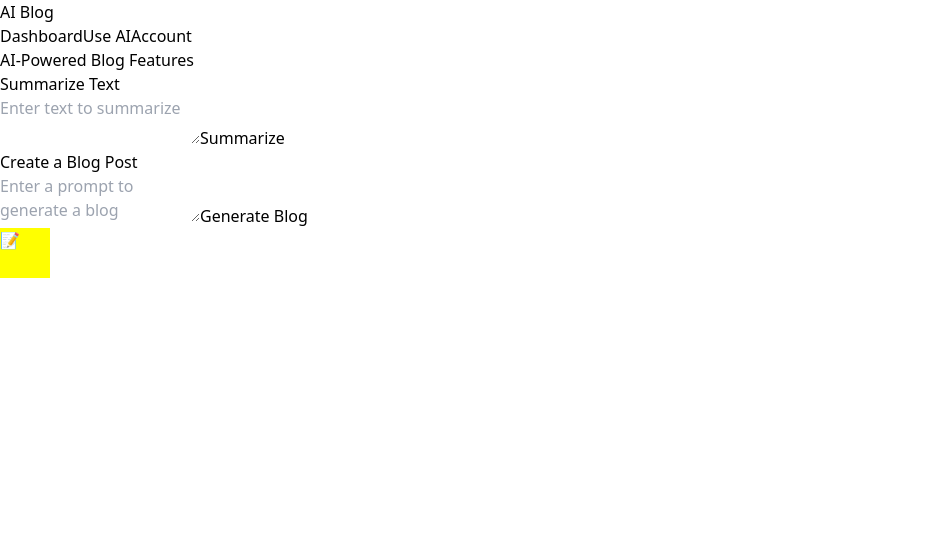
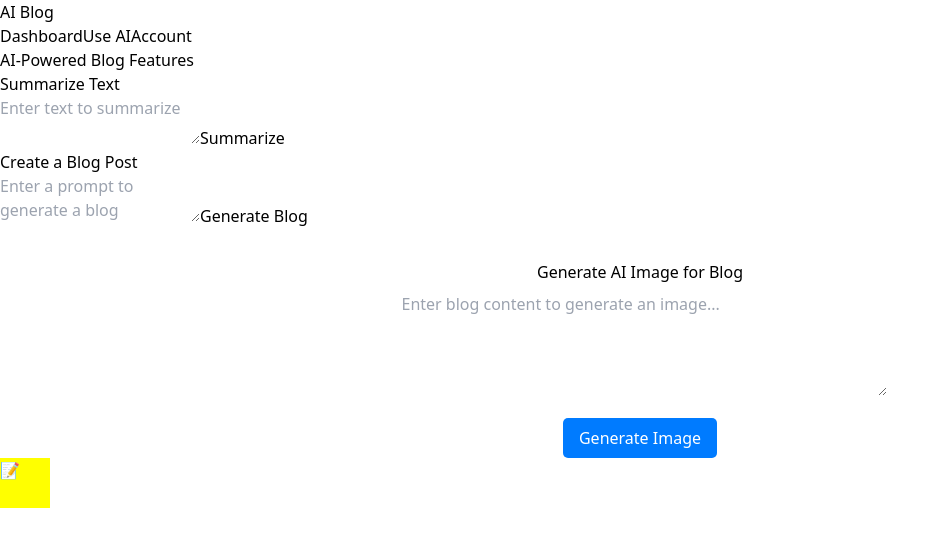
Before and after one commit to Shashank-Shourie/ps-school-project, a React (Vite) app in the folder front/: page /ai in a window 1280 px wide. Shown: the top 546 px of the page, without its empty margins (0-948 px from the left). Built offline with nearby package versions, Linux system fonts and the light colour scheme; no server answers.

Commit message:
modified:   back/routes/aiRoutes.js 	modified:   back/test.http 	modified:   front/src/components/GenerateBlog.jsx 	new file:   front/src/components/GenerateImage.jsx 	modified:   front/src/pages/Aitest.jsx

```diff
--- a/front/src/components/GenerateBlog.jsx
+++ b/front/src/components/GenerateBlog.jsx
@@ -66,6 +66,7 @@ const GenerateBlog = () => {
           <p className="mt-2 bg-gray-200 p-4 rounded-lg" style={{ whiteSpace: 'pre-wrap' }}>{blogPost}</p>
         </div>
       )}
+
     </div>
   );
 };
--- /dev/null
+++ b/front/src/components/GenerateImage.jsx
@@ -0,0 +1,72 @@
+import React, { useState } from 'react';
+
+const GenerateImage = () => {
+    const [blogContent, setBlogContent] = useState('');
+    const [imageUrl, setImageUrl] = useState(null);
+    const [loading, setLoading] = useState(false);
+    const [error, setError] = useState(null);
+
+    const handleGenerateImage = async () => {
+        setLoading(true);
+        setError(null);
+        setImageUrl(null);
+
+        try {
+            const response = await fetch('http://localhost:5000/api/ai/generate-image', {
+                method: 'POST',
+                headers: { 'Content-Type': 'application/json' },
+                body: JSON.stringify({ blogContent }),
+            });
+
+            const data = await response.json();
+
+            if (response.ok && data.imageUrl) {
+                setImageUrl(data.imageUrl);
+            } else {
+                setError(data.error || 'Failed to generate image');
+            }
+        } catch (err) {
+            setError('Error connecting to the server');
+        } finally {
+            setLoading(false);
+        }
+    };
+
+    return (
+        <div style={{ textAlign: 'center', marginTop: '2rem' }}>
+            <h2>Generate AI Image for Blog</h2>
+            <textarea
+                rows="4"
+                cols="50"
+                placeholder="Enter blog content to generate an image..."
+                value={blogContent}
+                onChange={(e) => setBlogContent(e.target.value)}
+                style={{ marginBottom: '1rem', padding: '0.5rem' }}
+            ></textarea>
+            <br />
+            <button
+                onClick={handleGenerateImage}
+                disabled={loading || !blogContent.trim()}
+                style={{
+                    padding: '0.5rem 1rem',
+                    cursor: loading || !blogContent.trim() ? 'not-allowed' : 'pointer',
+                    backgroundColor: loading ? '#ddd' : '#007bff',
+                    color: 'white',
+                    border: 'none',
+                    borderRadius: '5px',
+                }}
+            >
+                {loading ? 'Generating...' : 'Generate Image'}
+            </button>
+            {error && <p style={{ color: 'red', marginTop: '1rem' }}>{error}</p>}
+            {imageUrl && (
+                <div style={{ marginTop: '2rem' }}>
+                    <h3>Generated Image:</h3>
+                    <img src={imageUrl} alt="Generated" style={{ maxWidth: '100%', height: 'auto', borderRadius: '10px' }} />
+                </div>
+            )}
+        </div>
+    );
+};
+
+export default GenerateImage;
--- a/front/src/pages/Aitest.jsx
+++ b/front/src/pages/Aitest.jsx
@@ -3,6 +3,7 @@ import Summarize1 from '../components/Blsummary';
 import GenerateBlog from '../components/GenerateBlog';
 import Navbar from '../components/Navbar'
 import NoteBox from '../components/NoteBox';
+import GenerateImage from '../components/GenerateImage';
 
 const Aitest = () => {
   return (
@@ -13,6 +14,7 @@ const Aitest = () => {
       <div className="max-w-4xl mx-auto">
         <Summarize1 />
         <GenerateBlog />
+        <GenerateImage/>
         <NoteBox/>
       </div>
     </div>
```
Also changed, not shown: 2 other files (tests, documents, lock files or other folders).
